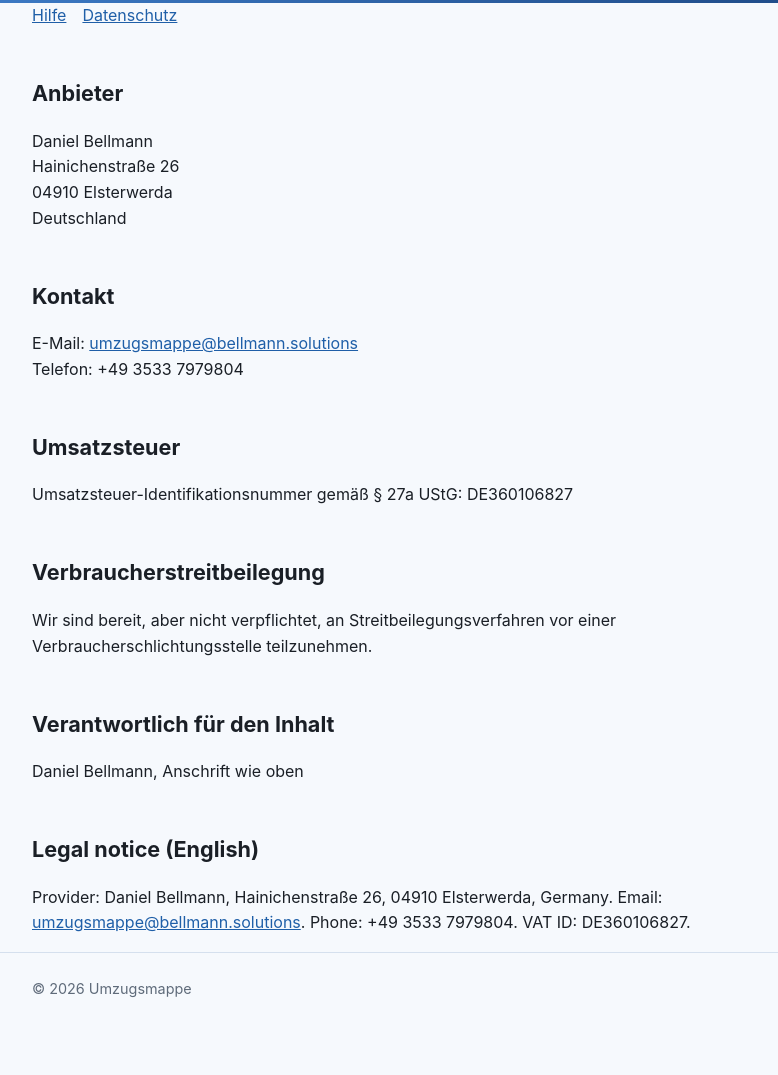
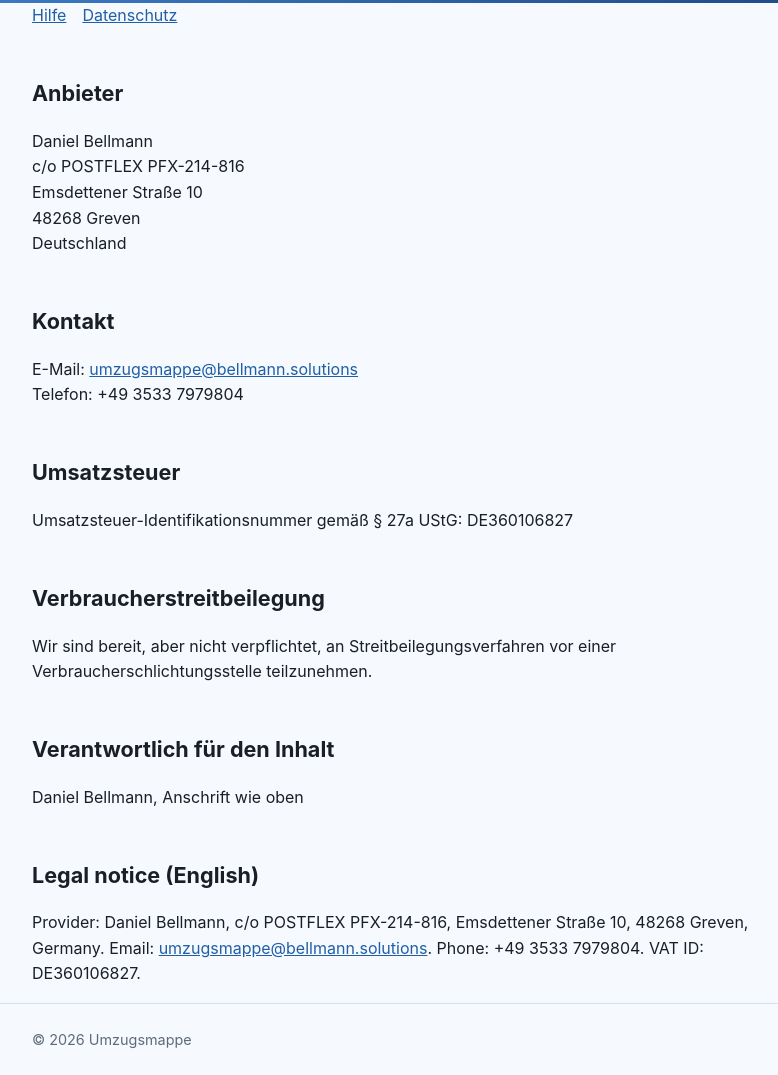
Before and after one commit to stingray-74/umzugsmappe, a plain HTML site: page impressum.html in a window 1280 px wide. Shown: the part 155-1230 px from the top of the page, without its empty margins (248-1026 px from the left). Before the commit the page ends 1179 px from the top, so only its background shows below. Drawn offline with Linux system fonts and the light colour scheme.

Commit message:
Impressum: Geschäftsadresse statt Privatanschrift
In Impressum, Datenschutzerklärung und der englischen Privacy-Fassung steht
jetzt die gemietete ladungsfähige c/o-Adresse bei Postflex in Greven statt
der Wohnanschrift.

Grundlage ist die am 26.09.2026 über Nect Sign rechtskräftig unterschriebene
Post- und Zustellungsvollmacht, die Anträge, Klagen, Bescheide, Mitteilungen
und Ladungen sowie eigenhändig auszuliefernde Sendungen umfasst.

Die Telefonnummer bleibt vorerst unverändert, dafür gibt es noch keine
Lösung.

```diff
--- a/impressum.html
+++ b/impressum.html
@@ -12,7 +12,7 @@
 <main class="wrap">
 <nav><a href="index.html">Hilfe</a><a href="datenschutz.html">Datenschutz</a></nav>
 <h2>Anbieter</h2>
-<p>Daniel Bellmann<br>Hainichenstraße 26<br>04910 Elsterwerda<br>Deutschland</p>
+<p>Daniel Bellmann<br>c/o POSTFLEX PFX-214-816<br>Emsdettener Straße 10<br>48268 Greven<br>Deutschland</p>
 <h2>Kontakt</h2>
 <p>E-Mail: <a href="mailto:umzugsmappe@bellmann.solutions">umzugsmappe@bellmann.solutions</a><br>Telefon: +49 3533 7979804</p>
 <h2>Umsatzsteuer</h2>
@@ -22,7 +22,7 @@
 <h2>Verantwortlich für den Inhalt</h2>
 <p>Daniel Bellmann, Anschrift wie oben</p>
 <h2>Legal notice (English)</h2>
-<p>Provider: Daniel Bellmann, Hainichenstraße 26, 04910 Elsterwerda, Germany. Email: <a href="mailto:umzugsmappe@bellmann.solutions">umzugsmappe@bellmann.solutions</a>. Phone: +49 3533 7979804. VAT ID: DE360106827.</p>
+<p>Provider: Daniel Bellmann, c/o POSTFLEX PFX-214-816, Emsdettener Straße 10, 48268 Greven, Germany. Email: <a href="mailto:umzugsmappe@bellmann.solutions">umzugsmappe@bellmann.solutions</a>. Phone: +49 3533 7979804. VAT ID: DE360106827.</p>
 </main>
 <footer><div class="wrap">© 2026 Umzugsmappe</div></footer>
 </body>
```
Also changed, not shown: datenschutz.html (+1 -1 lines), privacy.html (+1 -1 lines).
